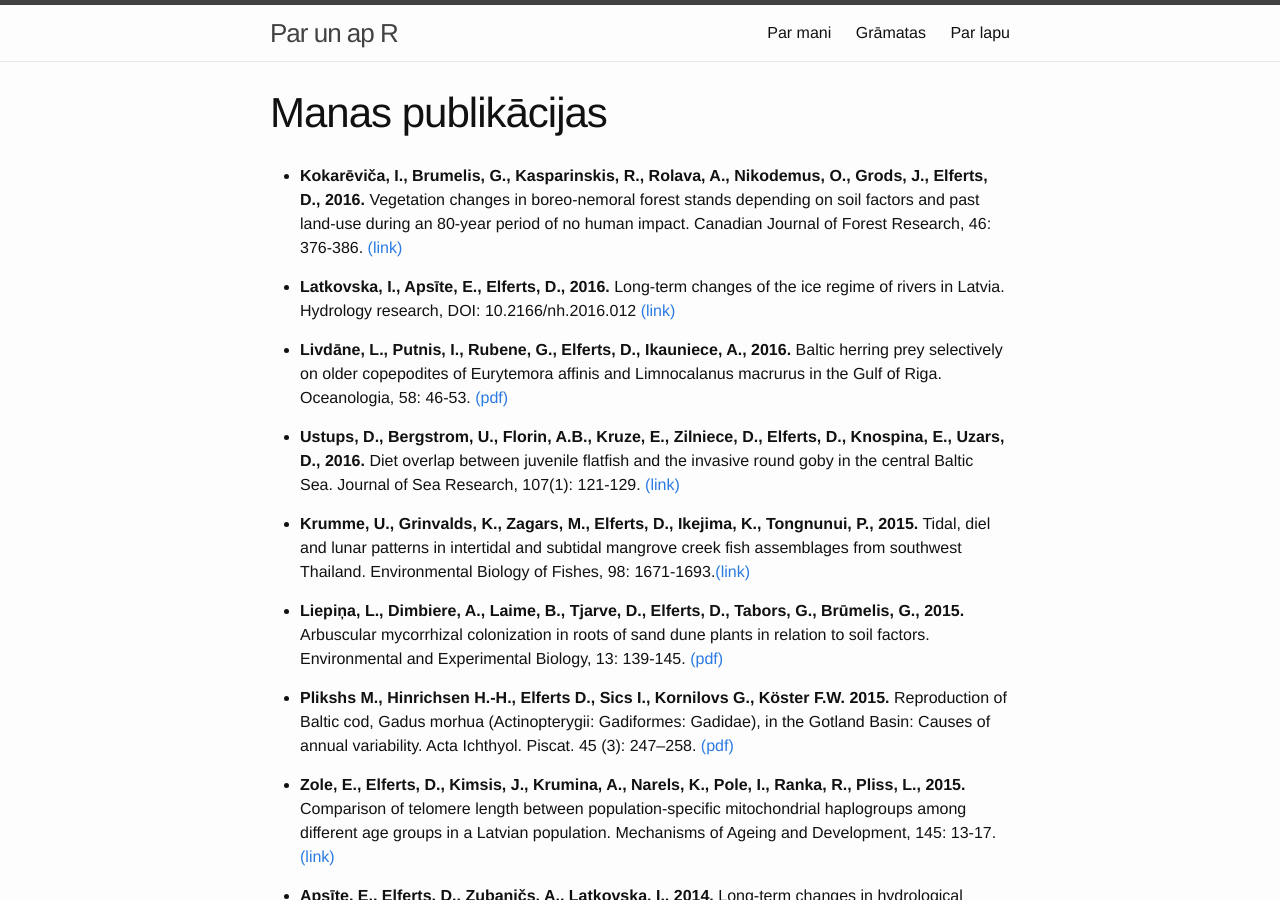
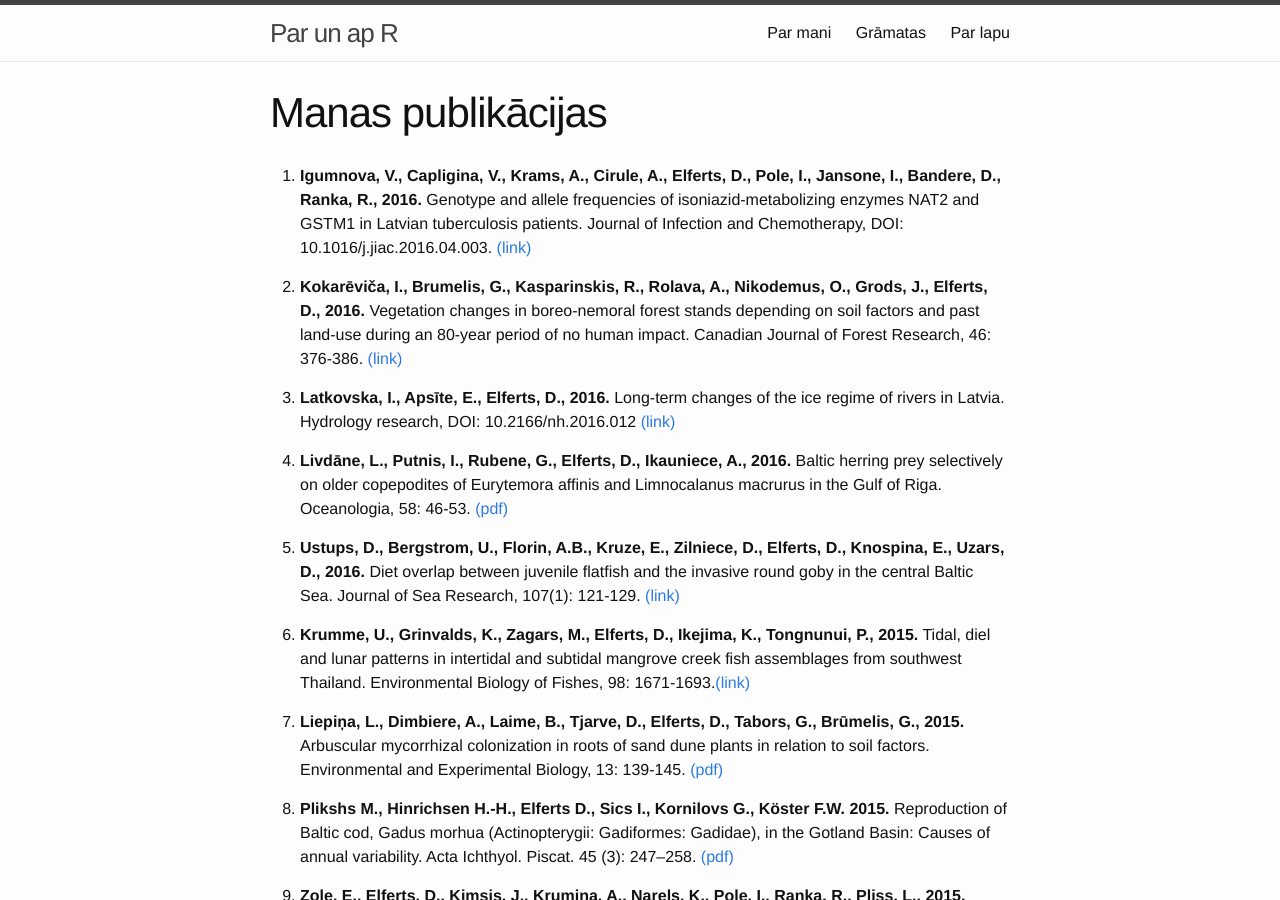
Before and after one commit to delferts/delferts.github.io, a Jekyll site: the page built from es/publikacijas.md, in a window 1280 px wide and 900 px high. Built offline with Jekyll 4.4.1, drawn with Linux system fonts in a browser that asks for light colours.

```diff
--- a/es/publikacijas.md
+++ b/es/publikacijas.md
@@ -4,58 +4,60 @@ layout: page
 categories: es
 ---
 
-* **Kokarēviča, I., Brumelis, G., Kasparinskis, R., Rolava, A., Nikodemus, O., Grods, J., Elferts, D., 2016.** Vegetation changes in boreo-nemoral forest stands depending on soil factors and past land-use during an 80-year period of no human impact. Canadian Journal of Forest Research, 46: 376-386. [(link)](http://www.nrcresearchpress.com/doi/abs/10.1139/cjfr-2015-0343)
+1. **Igumnova, V., Capligina, V., Krams, A., Cirule, A., Elferts, D., Pole, I., Jansone, I., Bandere, D., Ranka, R., 2016.** Genotype and allele frequencies of isoniazid-metabolizing enzymes NAT2 and GSTM1 in Latvian tuberculosis patients. Journal of Infection and Chemotherapy, DOI: 10.1016/j.jiac.2016.04.003. [(link)](http://www.sciencedirect.com/science/article/pii/S1341321X16300460)
 
-* **Latkovska, I., Apsīte, E., Elferts, D., 2016.** Long-term changes of the ice regime of rivers in Latvia. Hydrology research, DOI: 10.2166/nh.2016.012 [(link)](http://hr.iwaponline.com/content/early/2016/01/28/nh.2016.012.abstract)
+1. **Kokarēviča, I., Brumelis, G., Kasparinskis, R., Rolava, A., Nikodemus, O., Grods, J., Elferts, D., 2016.** Vegetation changes in boreo-nemoral forest stands depending on soil factors and past land-use during an 80-year period of no human impact. Canadian Journal of Forest Research, 46: 376-386. [(link)](http://www.nrcresearchpress.com/doi/abs/10.1139/cjfr-2015-0343)
 
-* **Livdāne, L., Putnis, I., Rubene, G., Elferts, D., Ikauniece, A., 2016.** Baltic herring prey selectively on older copepodites of Eurytemora affinis and Limnocalanus macrurus in the Gulf of Riga. Oceanologia, 58: 46-53. [(pdf)](http://ac.els-cdn.com/S007832341500113X/1-s2.0-S007832341500113X-main.pdf?_tid=0396ca6e-f7fd-11e5-a7fe-00000aacb361&acdnat=1459510356_746e58eb57951fef049e77ea743c6cca)
+1. **Latkovska, I., Apsīte, E., Elferts, D., 2016.** Long-term changes of the ice regime of rivers in Latvia. Hydrology research, DOI: 10.2166/nh.2016.012 [(link)](http://hr.iwaponline.com/content/early/2016/01/28/nh.2016.012.abstract)
 
-* **Ustups, D., Bergstrom, U., Florin, A.B., Kruze, E., Zilniece, D., Elferts, D., Knospina, E., Uzars, D., 2016.** Diet overlap between juvenile flatfish and the invasive round goby in the central Baltic Sea. Journal of Sea Research, 107(1): 121-129. [(link)](http://www.sciencedirect.com/science/article/pii/S1385110115300216)
+1. **Livdāne, L., Putnis, I., Rubene, G., Elferts, D., Ikauniece, A., 2016.** Baltic herring prey selectively on older copepodites of Eurytemora affinis and Limnocalanus macrurus in the Gulf of Riga. Oceanologia, 58: 46-53. [(pdf)](http://ac.els-cdn.com/S007832341500113X/1-s2.0-S007832341500113X-main.pdf?_tid=0396ca6e-f7fd-11e5-a7fe-00000aacb361&acdnat=1459510356_746e58eb57951fef049e77ea743c6cca)
 
-* **Krumme, U., Grinvalds, K., Zagars, M., Elferts, D., Ikejima, K., Tongnunui, P., 2015.** Tidal, diel and lunar patterns in intertidal and subtidal mangrove creek fish assemblages from southwest Thailand. Environmental Biology of Fishes, 98: 1671-1693.[(link)](http://link.springer.com/article/10.1007/s10641-015-0393-5)
+1. **Ustups, D., Bergstrom, U., Florin, A.B., Kruze, E., Zilniece, D., Elferts, D., Knospina, E., Uzars, D., 2016.** Diet overlap between juvenile flatfish and the invasive round goby in the central Baltic Sea. Journal of Sea Research, 107(1): 121-129. [(link)](http://www.sciencedirect.com/science/article/pii/S1385110115300216)
 
-* **Liepiņa, L., Dimbiere, A., Laime, B., Tjarve, D., Elferts, D., Tabors, G., Brūmelis, G., 2015.** Arbuscular mycorrhizal colonization in roots of sand dune plants in relation to soil factors. Environmental and Experimental Biology, 13: 139-145. [(pdf)](http://eeb.lu.lv/EEB/201510/EEB_13_Liepina.pdf)
+1. **Krumme, U., Grinvalds, K., Zagars, M., Elferts, D., Ikejima, K., Tongnunui, P., 2015.** Tidal, diel and lunar patterns in intertidal and subtidal mangrove creek fish assemblages from southwest Thailand. Environmental Biology of Fishes, 98: 1671-1693.[(link)](http://link.springer.com/article/10.1007/s10641-015-0393-5)
 
-* **Plikshs M., Hinrichsen H.-H., Elferts D., Sics I., Kornilovs G., Köster F.W. 2015.** Reproduction of Baltic cod, Gadus morhua (Actinopterygii: Gadiformes: Gadidae), in the Gotland Basin: Causes of annual variability. Acta Ichthyol. Piscat. 45 (3): 247–258. [(pdf)](http://eprints.uni-kiel.de/30109/1/04_1623_F1.pdf)
+1. **Liepiņa, L., Dimbiere, A., Laime, B., Tjarve, D., Elferts, D., Tabors, G., Brūmelis, G., 2015.** Arbuscular mycorrhizal colonization in roots of sand dune plants in relation to soil factors. Environmental and Experimental Biology, 13: 139-145. [(pdf)](http://eeb.lu.lv/EEB/201510/EEB_13_Liepina.pdf)
 
-* **Zole, E., Elferts, D., Kimsis, J., Krumina, A., Narels, K., Pole, I., Ranka, R., Pliss, L., 2015.** Comparison of telomere length between population-specific mitochondrial haplogroups among different age groups in a Latvian population. Mechanisms of Ageing and Development, 145: 13-17. [(link)](http://www.sciencedirect.com/science/article/pii/S0047637415000032)
+1. **Plikshs M., Hinrichsen H.-H., Elferts D., Sics I., Kornilovs G., Köster F.W. 2015.** Reproduction of Baltic cod, Gadus morhua (Actinopterygii: Gadiformes: Gadidae), in the Gotland Basin: Causes of annual variability. Acta Ichthyol. Piscat. 45 (3): 247–258. [(pdf)](http://eprints.uni-kiel.de/30109/1/04_1623_F1.pdf)
 
-* **Apsīte, E., Elferts, D., Zubaničs, A., Latkovska, I., 2014.** Long-term changes in hydrological regime of the lakes in Latvia. Hydrology Research, 45: 308-321. [(link)](http://hr.iwaponline.com/content/45/3/308.abstract)
+1. **Zole, E., Elferts, D., Kimsis, J., Krumina, A., Narels, K., Pole, I., Ranka, R., Pliss, L., 2015.** Comparison of telomere length between population-specific mitochondrial haplogroups among different age groups in a Latvian population. Mechanisms of Ageing and Development, 145: 13-17. [(link)](http://www.sciencedirect.com/science/article/pii/S0047637415000032)
 
-* **Dirnena, I., Dimanta, I., Gruduls, A., Kleperis, J., Elferts, D., Nikolajeva, V., 2014.** Influence of the initial acidification step on the biogas production and composition. Biotechnology and Applied Biochemestry, 61: 316-321.[(link)](http://onlinelibrary.wiley.com/doi/10.1002/bab.1163/abstract;jsessionid=41704C057A0C5B466360D33C5EB718BE.f01t02?userIsAuthenticated=true&deniedAccessCustomisedMessage=)
+1. **Apsīte, E., Elferts, D., Zubaničs, A., Latkovska, I., 2014.** Long-term changes in hydrological regime of the lakes in Latvia. Hydrology Research, 45: 308-321. [(link)](http://hr.iwaponline.com/content/45/3/308.abstract)
 
-* **Apsīte, E., Rudlapa, I., Latkovska, I., Elferts, D., 2013.** Changes in Latvian river discharge regime at the turn of the century. Hydrology Research, 44: 554-569.[(link)](http://hr.iwaponline.com/content/44/3/554.abstract)
+1. **Dirnena, I., Dimanta, I., Gruduls, A., Kleperis, J., Elferts, D., Nikolajeva, V., 2014.** Influence of the initial acidification step on the biogas production and composition. Biotechnology and Applied Biochemestry, 61: 316-321.[(link)](http://onlinelibrary.wiley.com/doi/10.1002/bab.1163/abstract;jsessionid=41704C057A0C5B466360D33C5EB718BE.f01t02?userIsAuthenticated=true&deniedAccessCustomisedMessage=)
 
-* **Matisons, R., Elferts, D., Brūmelis, G., 2013.** Possible signs of growth decline of pedunculate oak in Latvia during 1980-2009 in tree-ring width and vessel size. Baltic Forestry, 19: 137-142. [(pdf)](http://www.balticforestry.mi.lt/bf/PDF_Articles/2013-19[1]/Matisons%20Roberts.pdf)
+1. **Apsīte, E., Rudlapa, I., Latkovska, I., Elferts, D., 2013.** Changes in Latvian river discharge regime at the turn of the century. Hydrology Research, 44: 554-569.[(link)](http://hr.iwaponline.com/content/44/3/554.abstract)
 
-* **Matisons, R., Elferts, D., Brūmelis, G., 2013.** Pointer years in tree-ring width and earlywood-vessel area time series of Quercus robur – Relation with climate factors near its northern distribution limit. Dendrochronologia, 31: 129-139. [(link)](http://www.sciencedirect.com/science/article/pii/S1125786512000781)
+1. **Matisons, R., Elferts, D., Brūmelis, G., 2013.** Possible signs of growth decline of pedunculate oak in Latvia during 1980-2009 in tree-ring width and vessel size. Baltic Forestry, 19: 137-142. [(pdf)](http://www.balticforestry.mi.lt/bf/PDF_Articles/2013-19[1]/Matisons%20Roberts.pdf)
 
-* **Elferts, D., Jansons, Ā., 2012.** Response of Scots pine radial growth to past and future climate change in Latvia. In: Kļaviņš, M., Briede, A. (eds.) Climate change in Latvia and adaptation to it. University of Latvia, Rīga. 134-145. [(pdf)](https://www.researchgate.net/publication/256385551_Response_of_Scots_pine_radial_growth_to_past_and_future_climate_change_in_Latvia)
+1. **Matisons, R., Elferts, D., Brūmelis, G., 2013.** Pointer years in tree-ring width and earlywood-vessel area time series of Quercus robur – Relation with climate factors near its northern distribution limit. Dendrochronologia, 31: 129-139. [(link)](http://www.sciencedirect.com/science/article/pii/S1125786512000781)
 
-* **Latkovska, I. Apsīte, E., Elferts, D., Kurpniece, L., 2012.** Forecasted changes in the climate and the river runoff regime in Latvian river basins. Baltica, 25: 143-152. [(pdf)](http://opalas.geo.lt/geo/fileadmin/Failai/Baltica2009/Baltica_25_2_/BALTICA_143-152.pdf)
+1. **Elferts, D., Jansons, Ā., 2012.** Response of Scots pine radial growth to past and future climate change in Latvia. In: Kļaviņš, M., Briede, A. (eds.) Climate change in Latvia and adaptation to it. University of Latvia, Rīga. 134-145. [(pdf)](https://www.researchgate.net/publication/256385551_Response_of_Scots_pine_radial_growth_to_past_and_future_climate_change_in_Latvia)
 
-* **Latkovska, I. Apsīte, E., Kurpniece, L., Elferts, D., 2012.** Changes in climate and discharge regime in Latvia at the end of the 21th century. In: Kļaviņš, M., Briede, A. (eds.) Climate change in Latvia and adaptation to it. University of Latvia, Rīga. 119-133.
+1. **Latkovska, I. Apsīte, E., Elferts, D., Kurpniece, L., 2012.** Forecasted changes in the climate and the river runoff regime in Latvian river basins. Baltica, 25: 143-152. [(pdf)](http://opalas.geo.lt/geo/fileadmin/Failai/Baltica2009/Baltica_25_2_/BALTICA_143-152.pdf)
 
-* **Matisons, R., Elferts, D., Brūmelis, G., 2012.** Changes in climatic signals of English oak tree-ring width and cross-section area of earlywood vessels in Latvia during the period 1900-2009. Forest ecology and management, 279:34-44. [(link)](http://www.sciencedirect.com/science/article/pii/S0378112712003064)
+1. **Latkovska, I. Apsīte, E., Kurpniece, L., Elferts, D., 2012.** Changes in climate and discharge regime in Latvia at the end of the 21th century. In: Kļaviņš, M., Briede, A. (eds.) Climate change in Latvia and adaptation to it. University of Latvia, Rīga. 119-133.
 
-* **Robalte, L., Matisons, R., Elferts, D., Brūmelis, G., 2012.** Natural structures and disturbances in an old growth wet Norway spruce forest in the nature reserve Gruzdovas meži, Latvia. Environmental and Experimental Biology, 10: 81-87. [(pdf)](http://eeb.lu.lv/EEB/201209/EEB_10_Robalte.pdf)
+1. **Matisons, R., Elferts, D., Brūmelis, G., 2012.** Changes in climatic signals of English oak tree-ring width and cross-section area of earlywood vessels in Latvia during the period 1900-2009. Forest ecology and management, 279:34-44. [(link)](http://www.sciencedirect.com/science/article/pii/S0378112712003064)
 
-* **Apsīte, E., Bakute, A., Elferts, D., Kurpniece, L., Pallo, I., 2011.** Climate change impacts on river runoff in Latvia. Climate Research, 48: 57-71 [(pdf)](https://www.researchgate.net/profile/Apsite_Elga/publication/235341897_Climate_change_impacts_on_river_runoff_in_Latvia/links/02bfe51112d3235864000000.pdf)
+1. **Robalte, L., Matisons, R., Elferts, D., Brūmelis, G., 2012.** Natural structures and disturbances in an old growth wet Norway spruce forest in the nature reserve Gruzdovas meži, Latvia. Environmental and Experimental Biology, 10: 81-87. [(pdf)](http://eeb.lu.lv/EEB/201209/EEB_10_Robalte.pdf)
 
-* **Dauškane, I., Brūmelis, G., Elferts, D., 2011.** Effect of climate on extreme radial growth of Scots pine growing on bogs in Latvia. Estonian Journal of Ecology, 60:236-248. [(pdf)](http://www.eap.ee/public/Ecology/2011/issue_3/ecol-2011-3-236-248.pdf)
+1. **Apsīte, E., Bakute, A., Elferts, D., Kurpniece, L., Pallo, I., 2011.** Climate change impacts on river runoff in Latvia. Climate Research, 48: 57-71 [(pdf)](https://www.researchgate.net/profile/Apsite_Elga/publication/235341897_Climate_change_impacts_on_river_runoff_in_Latvia/links/02bfe51112d3235864000000.pdf)
 
-* **Dauškane, I., Elferts, D., 2011.** The influence of climate on Scots pine growth on dry and wet soils near Lake Engure in Latvia. Estonian Journal of Ecology, 60: 225-235. [(pdf)](http://kirj.ee/public/Ecology/2011/issue_3/ecol-2011-3-225-235.pdf)
+1. **Dauškane, I., Brūmelis, G., Elferts, D., 2011.** Effect of climate on extreme radial growth of Scots pine growing on bogs in Latvia. Estonian Journal of Ecology, 60:236-248. [(pdf)](http://www.eap.ee/public/Ecology/2011/issue_3/ecol-2011-3-236-248.pdf)
 
-* **Elferts, D., Dauškane, I., Ūsele, G., Treimane, A., 2011.** Effect of water level and climatic factors on the radial growth of black alder.  Proceedings of the Latvian Academy of Science. Section B, 65: 164-169.[(pdf)](http://www.degruyter.com/dg/viewarticle.fullcontentlink:pdfeventlink/$002fj$002fprolas.2011.65.issue-5-6$002fv10046-011-0032-2$002fv10046-011-0032-2.pdf/v10046-011-0032-2.pdf?t:ac=j$002fprolas.2011.65.issue-5-6$002fv10046-011-0032-2$002fv10046-011-0032-2.xml)
+1. **Dauškane, I., Elferts, D., 2011.** The influence of climate on Scots pine growth on dry and wet soils near Lake Engure in Latvia. Estonian Journal of Ecology, 60: 225-235. [(pdf)](http://kirj.ee/public/Ecology/2011/issue_3/ecol-2011-3-225-235.pdf)
 
-* **Melecis, V., Krisjane, Z., Klavins, M., Aigars, J., Elferts, D., Viksne, J., 2011.** Preliminary characteristics of ecological and socioeconomic components and their interaction within the long term socioecological research platform of Latvia. Scientific Journal of Riga Technical University. Environmental and Climate Technologies, 7: 87-92. [(pdf)](http://www.degruyter.com/dg/viewarticle.fullcontentlink:pdfeventlink/$002fj$002frtuect.2011.7.issue--1$002fv10145-011-0032-0$002fv10145-011-0032-0.pdf/v10145-011-0032-0.pdf?t:ac=j$002frtuect.2011.7.issue--1$002fv10145-011-0032-0$002fv10145-011-0032-0.xml)
+1. **Elferts, D., Dauškane, I., Ūsele, G., Treimane, A., 2011.** Effect of water level and climatic factors on the radial growth of black alder.  Proceedings of the Latvian Academy of Science. Section B, 65: 164-169.[(pdf)](http://www.degruyter.com/dg/viewarticle.fullcontentlink:pdfeventlink/$002fj$002fprolas.2011.65.issue-5-6$002fv10046-011-0032-2$002fv10046-011-0032-2.pdf/v10046-011-0032-2.pdf?t:ac=j$002fprolas.2011.65.issue-5-6$002fv10046-011-0032-2$002fv10046-011-0032-2.xml)
 
-* **Pliss, L., Brakmanis, A., Ranka, R., Elferts, D., Krumina, A., Baumanis, V., 2011.** The link between mitochondrial DNA hypervariable segment I heteroplasmy and ageing among genetically unrelated Latvians. Experimental Gerontology, 46: 560-568. [(link)](http://www.sciencedirect.com/science/article/pii/S0531556511000660)
+1. **Melecis, V., Krisjane, Z., Klavins, M., Aigars, J., Elferts, D., Viksne, J., 2011.** Preliminary characteristics of ecological and socioeconomic components and their interaction within the long term socioecological research platform of Latvia. Scientific Journal of Riga Technical University. Environmental and Climate Technologies, 7: 87-92. [(pdf)](http://www.degruyter.com/dg/viewarticle.fullcontentlink:pdfeventlink/$002fj$002frtuect.2011.7.issue--1$002fv10145-011-0032-0$002fv10145-011-0032-0.pdf/v10145-011-0032-0.pdf?t:ac=j$002frtuect.2011.7.issue--1$002fv10145-011-0032-0$002fv10145-011-0032-0.xml)
 
-* **Zunde, M., Briede, A., Elferts, D., 2008.** The influence of climatic factors on the radial growth of Scots pine (Pinus sylvestris) in Western Latvia. Proceedings of the Latvian Academy of Science. Section B, 62 (3): 120-128. [(pdf)](http://www.degruyter.com/dg/viewarticle.fullcontentlink:pdfeventlink/$002fj$002fprolas.2008.62.issue-3$002fv10046-008-0015-0$002fv10046-008-0015-0.pdf/v10046-008-0015-0.pdf?t:ac=j$002fprolas.2008.62.issue-3$002fv10046-008-0015-0$002fv10046-008-0015-0.xml)
+1. **Pliss, L., Brakmanis, A., Ranka, R., Elferts, D., Krumina, A., Baumanis, V., 2011.** The link between mitochondrial DNA hypervariable segment I heteroplasmy and ageing among genetically unrelated Latvians. Experimental Gerontology, 46: 560-568. [(link)](http://www.sciencedirect.com/science/article/pii/S0531556511000660)
 
-* **Elferts, D. 2007.** Scots pine pointer-years in northwestern Latvia and their relationship with climatic factors. Acta Universitatis Latviensis, 723 : 163-170. [(pdf)](http://eeb.lu.lv/EEB/2007/Elferts.pdf)
+1. **Zunde, M., Briede, A., Elferts, D., 2008.** The influence of climatic factors on the radial growth of Scots pine (Pinus sylvestris) in Western Latvia. Proceedings of the Latvian Academy of Science. Section B, 62 (3): 120-128. [(pdf)](http://www.degruyter.com/dg/viewarticle.fullcontentlink:pdfeventlink/$002fj$002fprolas.2008.62.issue-3$002fv10046-008-0015-0$002fv10046-008-0015-0.pdf/v10046-008-0015-0.pdf?t:ac=j$002fprolas.2008.62.issue-3$002fv10046-008-0015-0$002fv10046-008-0015-0.xml)
 
-* **Elferts, D., 2007.** The influence of climatic factors on the radial growth of the Scots pine on a dune island of Raganas Mire. In: Kļaviņs, M. (ed.) Climate change in Latvia. LU Akadēmiskais apgāds, Rīga: 186-192. [(pdf)](https://www.researchgate.net/publication/256202421_Influence_of_climatic_factors_on_the_radial_growth_of_Scots_pine_on_a_dune_island_of_Ragana_mire)
+1. **Elferts, D. 2007.** Scots pine pointer-years in northwestern Latvia and their relationship with climatic factors. Acta Universitatis Latviensis, 723 : 163-170. [(pdf)](http://eeb.lu.lv/EEB/2007/Elferts.pdf)
 
-* **Brumelis, G., Elferts, D., Liepina, L., Luce, I., Tabors, G., Tjarve, D. 2005.** Age and spatial structure of natural Pinus sylvestris stands in Latvia. Scandinavian Journal of Forest Research, 20 (6): 471-480. [(link)](http://www.tandfonline.com/doi/abs/10.1080/02827580500339526)
+1. **Elferts, D., 2007.** The influence of climatic factors on the radial growth of the Scots pine on a dune island of Raganas Mire. In: Kļaviņs, M. (ed.) Climate change in Latvia. LU Akadēmiskais apgāds, Rīga: 186-192. [(pdf)](https://www.researchgate.net/publication/256202421_Influence_of_climatic_factors_on_the_radial_growth_of_Scots_pine_on_a_dune_island_of_Ragana_mire)
+
+1. **Brumelis, G., Elferts, D., Liepina, L., Luce, I., Tabors, G., Tjarve, D. 2005.** Age and spatial structure of natural Pinus sylvestris stands in Latvia. Scandinavian Journal of Forest Research, 20 (6): 471-480. [(link)](http://www.tandfonline.com/doi/abs/10.1080/02827580500339526)
```
Also changed, not shown: es/index.md (+1 -1 lines).
